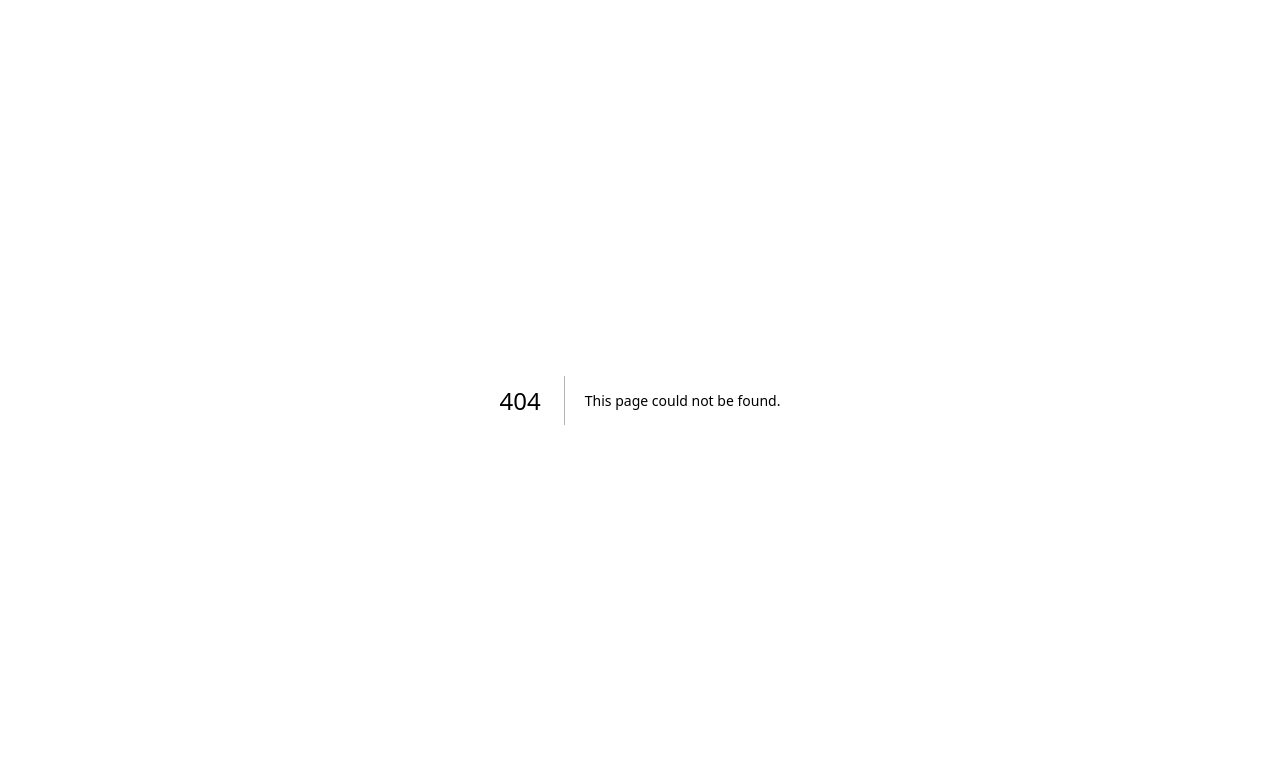
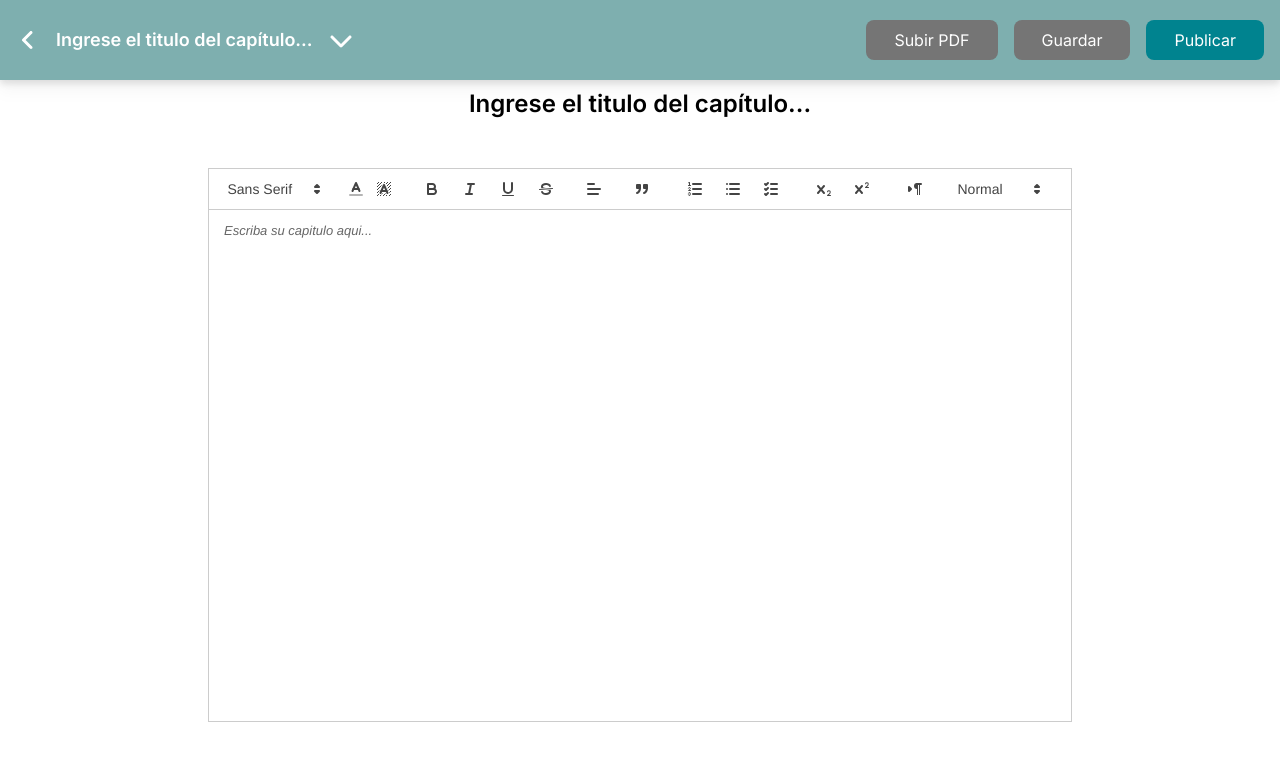
Before and after one commit to EmilianoChavezDev/readme-frontend, a Next.js app: page /chapters/write in a window 1280 px wide. Before the commit this address had no page. Shown: the top 760 px of the page. Built offline with nearby package versions, Linux system fonts and the light colour scheme.

Commit message:
SCRUM-27 creada la pantalla para escribir capitulos con input de titulo y editor de texto enriquecido para el contenido

```diff
--- a/next.config.mjs
+++ b/next.config.mjs
@@ -1,7 +1,7 @@
 /** @type {import('next').NextConfig} */
 const nextConfig = {
   env: {
-    API_URL: "https://readme-backend.fly.dev",
+    API_URL: "http://localhost:4000",
   },
   images: {
     remotePatterns: [
--- a/package.json
+++ b/package.json
@@ -17,11 +17,13 @@
     "axios": "^1.6.7",
     "moment": "^2.30.1",
     "next": "14.1.0",
+    "quill": "^1.3.7",
     "react": "^18",
     "react-dom": "^18",
     "react-hook-form": "^7.50.1",
     "react-hot-toast": "^2.4.1",
-    "react-icons": "^5.0.1"
+    "react-icons": "^5.0.1",
+    "react-quill": "^2.0.0"
   },
   "devDependencies": {
     "autoprefixer": "^10.0.1",
--- /dev/null
+++ b/src/app/chapters/write/page.jsx
@@ -0,0 +1,41 @@
+"use client";
+import ChapterEditorHeader from "@/components/chapters/ChapterEditorHeader";
+import Editor from "@/components/chapters/Editor";
+import TittleInput from "@/components/chapters/TittleInput";
+import { useState } from "react";
+
+
+const defaultChapterName = "Ingrese el titulo del capítulo..."
+export default function WriteLibro() {
+  const [chapterTitle, setChapterTitle] = useState(defaultChapterName)
+  const [chapterContent, setChapterContent] = useState('')
+  const [headerTittle, setHeaderTittle] = useState(defaultChapterName)
+
+  const handleChapterWrite = (value) => {
+    setChapterContent(value)
+  }
+
+  const handleTitleBlur = (e) => {
+    if(!e.target.value){
+      setChapterTitle(defaultChapterName)
+      setHeaderTittle(defaultChapterName)
+      return
+    }
+    setHeaderTittle(chapterTitle)
+
+  }
+
+  return (
+    <div className="flex flex-col bg-white">
+      <ChapterEditorHeader bookId={5} chapterTitle={headerTittle} />
+
+      <div className="flex flex-col justify-center lg:py-6">
+        <div className="d-flex justify-center w-full">
+          <TittleInput value={chapterTitle} onChange={(e) => setChapterTitle(e.target.value)} onBlur={handleTitleBlur} />
+        </div>
+        <Editor chapterContent={chapterContent} onChange={handleChapterWrite} />
+      </div>
+
+    </div>
+  );
+}
--- /dev/null
+++ b/src/components/chapters/ChapterEditorHeader.jsx
@@ -0,0 +1,40 @@
+import Link from "next/link";
+import { FaAngleLeft, FaChevronDown } from "react-icons/fa6";
+
+
+const ChapterEditorHeader = ({ bookId, onSubmitPDF, onSave, onPublish, chapterTitle}) => {
+    return (
+        <div className="bg-ChaptearHeader h-20 flex flex-row justify-between items-center px-4 drop-shadow-lg sticky top-0 z-50">
+            <div className="text-white font-semibold text-lg flex items-center">
+                <Link href={`/books/${bookId}`}>
+                    <FaAngleLeft className="text-2xl" />
+                </Link>
+                <h3 className="px-4 truncate max-w-96">{chapterTitle}</h3>
+                <FaChevronDown className="text-2xl hover:cursor-pointer" />
+            </div>
+            <div className="flex gap-4">
+                <button
+                    onClick={onSubmitPDF}
+                    className={`bg-gray-600 text-white py-2 px-7 rounded-lg`}
+                >
+                    Subir PDF
+                </button>
+                <button
+                    onClick={onSave}
+                    className={`bg-gray-600 text-white py-2 px-7 rounded-lg `}
+                >
+                    Guardar
+                </button>
+                <button
+                    onClick={onPublish}
+                    className={`bg-cyan-800 text-white py-2 px-7 rounded-lg`}
+                >
+                    Publicar
+                </button>
+
+            </div>
+        </div>
+    )
+}
+
+export default ChapterEditorHeader
--- /dev/null
+++ b/src/components/chapters/Editor.jsx
@@ -0,0 +1,35 @@
+import ReactQuill from 'react-quill';
+import 'react-quill/dist/quill.snow.css';
+import "@/styles/chapters/styles.css"
+
+
+const toolbarOptions = [
+    [{ 'font': [] }],
+    [{ 'color': [] }, { 'background': [] }],
+    ['bold', 'italic', 'underline', 'strike'],
+    [{ 'align': [] }],
+    ['blockquote'],
+    [{ 'list': 'ordered'}, { 'list': 'bullet' }, { 'list': 'check' }],
+    [{ 'script': 'sub'}, { 'script': 'super' }],
+    [{ 'direction': 'rtl' }],
+    [{ 'header': [1, 2, 3, 4, 5, 6, false] }],
+];
+
+const Editor = ({ chapterContent, onChange }) => {
+    return (
+        <div className={`editor-container mt-10 px-10 md:px-52`}>
+            <ReactQuill
+                value={chapterContent}
+                onChange={onChange}
+                placeholder='Escriba su capitulo aqui...'
+                theme='snow'
+                modules={{
+                    toolbar:toolbarOptions
+                }}
+            />
+
+        </div>
+    );
+};
+
+export default Editor;
--- /dev/null
+++ b/src/components/chapters/TittleInput.jsx
@@ -0,0 +1,23 @@
+import React, { useRef } from 'react';
+
+const TittleInput = ({ ...props }) => {
+  const inputRef = useRef(null);
+
+  const handleInputClick = () => {
+    inputRef.current.select();
+  };
+
+  return (
+    <div className='flex justify-center w-full'>
+      <input
+        ref={inputRef}
+        type="text"
+        className="text-2xl font-semibold border-none w-1/2 bg-transparent outline-none text-center hover:bg-gray-100 px-6 py-2 hover:cursor-pointer focus:cursor-text"
+        onClick={handleInputClick}
+        {...props}
+      />
+    </div>
+  );
+};
+
+export default TittleInput;
--- /dev/null
+++ b/src/styles/chapters/styles.css
@@ -0,0 +1,21 @@
+.editor-container .ql-toolbar {
+    position: sticky;
+    top: 5rem;
+    background-color: #fff;
+    display: flex;
+    flex-wrap: wrap;
+    z-index: 50;
+    justify-content: center;
+  }
+
+.editor-container .ql-toolbar .ql-formats{
+    display: flex;
+    justify-content: center;
+}
+.editor-container .ql-toolbar .ql-formats button {
+    margin: 0 5px;
+}
+
+.editor-container .ql-container {
+    height: 32rem;
+}
--- a/tailwind.config.js
+++ b/tailwind.config.js
@@ -20,6 +20,7 @@ module.exports = withMT({
       colors: {
         colorPrimario: "#167574",
         colorHoverPrimario: "#0b5755",
+        ChaptearHeader: "#7EAFAF"
       },
     },
 
```
Also changed, not shown: 1 other file (tests, documents, lock files or other folders).
